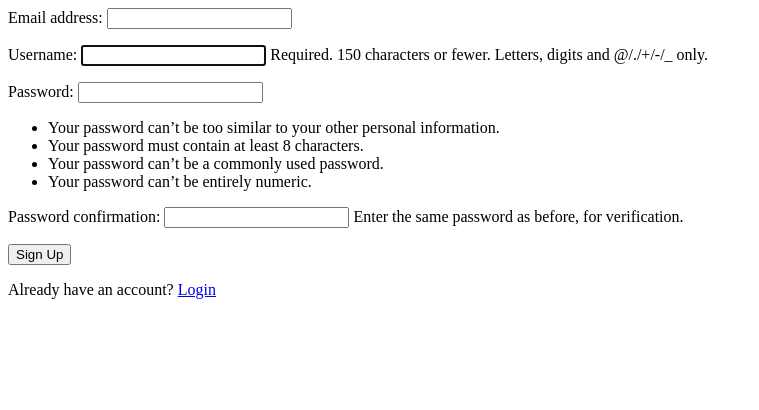
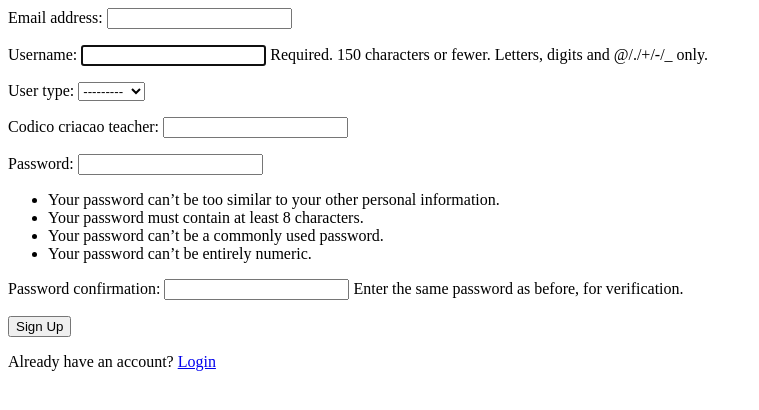
Before and after one commit to LertonJosine/BrainStorming-Academy, a Django app: page /accounts/signup/ in a window 1280 px wide. Shown: the top 410 px of the page, without its empty margins (0-759 px from the left). Run offline with Django 4.2, Linux system fonts and the light colour scheme; tables that the repository leaves empty hold one stand-in row (values such as "Sample post").

Commit message:
restricao na criacao de usuario teacher

```diff
--- a/accounts/admin.py
+++ b/accounts/admin.py
@@ -10,7 +10,7 @@ class CustomUserAdmin(UserAdmin):
     add_form = CustomUserCreationForm
     form = CustomUserChangeForm
     model = CustomUser
-    list_display = [ "email", "username", "is_superuser", ]
+    list_display = [ "email", "username", "is_superuser", "user_type"]
 
 
 admin.site.register(CustomUser, CustomUserAdmin)
--- a/accounts/forms.py
+++ b/accounts/forms.py
@@ -5,10 +5,10 @@ from django.contrib.auth import get_user_model
 class CustomUserCreationForm(UserCreationForm):
     class Meta:
         model = get_user_model()
-        fields = ( "email", "username", )
+        fields = ( "email", "username", 'user_type', 'codico_criacao_teacher')
 
 
 class CustomUserChangeForm(UserChangeForm):
     class Meta:
         model = get_user_model()
-        fields = ( "email", "username", )
+        fields = ( "email", "username", 'user_type', 'codico_criacao_teacher')
--- a/accounts/models.py
+++ b/accounts/models.py
@@ -3,4 +3,12 @@ from django.contrib.auth.models import AbstractUser
 # Create your models here.
 
 class CustomUser(AbstractUser):
-    pass
+    # is_teacher = models.BooleanField('teacher status', default=False)
+    # is_student = models.BooleanField('student status', default=True)
+    USER_TYPE_CHOICE = (
+        (1, "student"),
+        (2, "teacher"),
+    )
+
+    user_type = models.PositiveBigIntegerField(choices=USER_TYPE_CHOICE)
+    codico_criacao_teacher = models.IntegerField()
--- a/accounts/urls.py
+++ b/accounts/urls.py
@@ -1,6 +1,7 @@
 from django.urls import path
-from .views import signup
+from .views import signup, notallowed
 
 urlpatterns = [
-    path("signup/", signup, name="signup")
+    path("signup/", signup, name="signup"),
+    path("notallowed", notallowed, name="notallowed"),
 ]
--- a/accounts/views.py
+++ b/accounts/views.py
@@ -1,8 +1,9 @@
 from django.shortcuts import render
 from .forms import CustomUserChangeForm, CustomUserCreationForm
-from django.http import HttpResponseRedirect
+from django.http import HttpResponseRedirect, HttpResponseNotAllowed
 from django.urls import reverse
 from django.contrib.auth import authenticate, login
+
 # Create your views here.
 
 def signup(request):
@@ -11,12 +12,36 @@ def signup(request):
     else:
         form = CustomUserCreationForm(data=request.POST)
         if form.is_valid():
-            new_user = form.save()
-            auth_user = authenticate(username=new_user.username, password=request.POST["password1"])
-            login(request, auth_user)
-            return HttpResponseRedirect(reverse("home"))
+            new_user = form.save(commit=False)
+            if new_user.user_type == 2:
+                if new_user.codico_criacao_teacher == 98765:
+                    new_user.save()
+                    auth_user = authenticate(username=new_user.username, password=request.POST["password1"])
+                    login(request, auth_user)
+                    return HttpResponseRedirect(reverse("home"))
+                else:
+                    return HttpResponseRedirect((reverse("notallowed")))
+            else:
+                new_user.save()
+                auth_user = authenticate(username=new_user.username, password=request.POST["password1"])
+                login(request, auth_user)
+                return HttpResponseRedirect(reverse("home"))
     context = {
         "form": form
     }
 
     return render(request, "registration/signup.html", context)
+
+
+
+def notallowed(request):
+    return render(request, "notallowed.html")
+
+
+# def create_user_teacher(request):
+#     if request.method == 'GET':
+#         form = CustomUserCreationForm()
+#     else:
+#         form = CustomUserChangeForm(data=request.POST)
+#         new_user = form.save()
+#         auth_user = authenticate()
--- /dev/null
+++ b/templates/courses.html
@@ -0,0 +1,5 @@
+{% block content %}
+{% for course in courses %}
+<p><a href="#">{{course}}</a></p>
+{% endfor %}
+{% endblock content %}
--- a/templates/index.html
+++ b/templates/index.html
@@ -19,6 +19,8 @@
     logout
 </a>
 
+<p><a href="{% url 'courses' %}">See courses</a></p>
+
 <a href="{% url 'courses' %}">Ver Cursos</a>
 {% else %}
 <p>Click <a href="{% url 'login' %}">here</a> to login</p>
--- /dev/null
+++ b/templates/notallowed.html
@@ -0,0 +1,3 @@
+{% block content %}
+Not allowed
+{% endblock content %}
```
Also changed, not shown: accounts/migrations/0002_customuser_is_student_customuser_is_teacher.py (added), accounts/migrations/0003_remove_customuser_is_student_and_more.py (added), accounts/migrations/0004_customuser_codico_criacao_teacher.py (added).
